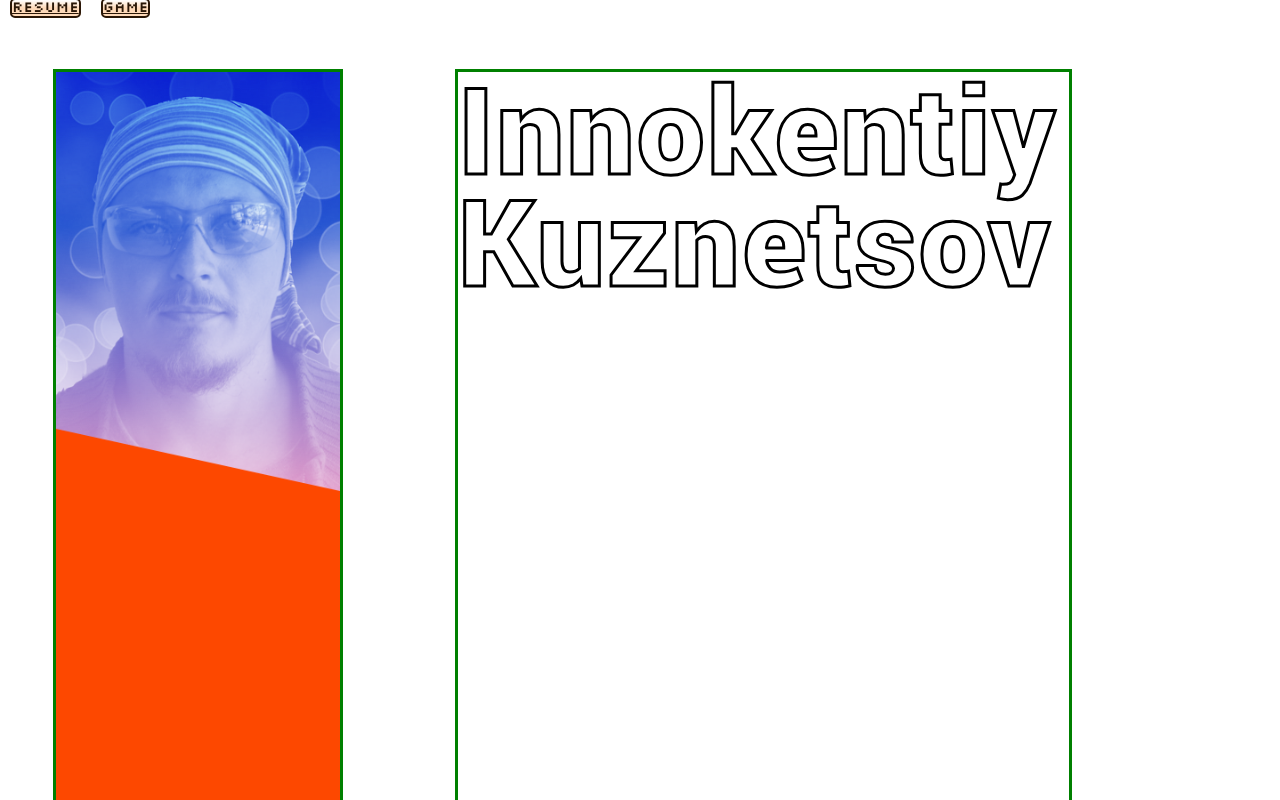
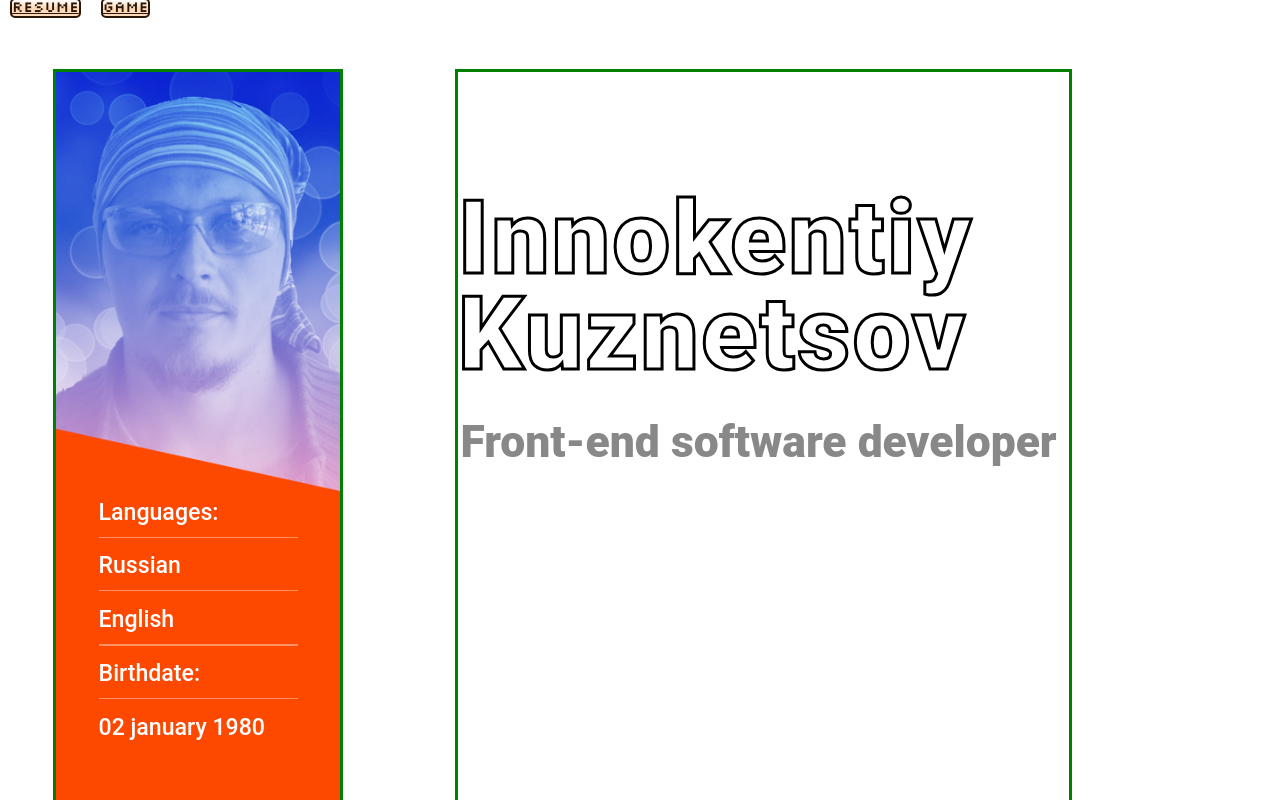
Before and after one commit to KEH9/portfolio, a React (Create React App) app: page / in a window 1280 px wide. Shown: the top 800 px of the page. Built offline with nearby package versions, Linux system fonts and the light colour scheme.

Commit message:
resume header continue

```diff
--- a/src/components/resume/Resume.css
+++ b/src/components/resume/Resume.css
@@ -1,7 +1,3 @@
-@font-face {
-  font-family: 'Roboto Black';
-  src: url("Roboto-Black.ttf");
-}
 
 
 A:visited {
@@ -65,21 +61,59 @@ color: rgb(68, 68, 68);
 
 .resume-left {
   float: left;
+  width: 22.1528vw;
+  height: 62.9861vw;
   margin-top: 4.1667vw;
   margin-left: 4.1667vw;
-  width: 22.1528vw;
-  height: 62.9861vw;
   background-color: #fd4800;
   border: 3px solid green;
 }
 
+
+.my-photo {
+  width: 100%;
+}
+
+.personal-info {
+  display: flex;
+  align-items: flex-end;
+  margin: 0 auto;
+  padding-bottom: 0.5vw;
+  width: 15.55555vw;
+  height: 3.6vw;
+  font-family: 'Roboto', Arial, sans-serif;
+  font-size: 1.8056vw;
+  font-weight: 500;
+  font-style: normal;
+  font-stretch: normal;
+  line-height: 1.54;
+  letter-spacing: normal;
+  color: #ffffff;
+  border-bottom: 1px solid #FD9166;
+
+}
+
+
+.personal-info.first {
+  margin-top: -1vw;
+}
+
+.personal-info.end-block {
+  border-bottom: 2px solid #FD9166;
+}
+
+.personal-info.last-info {
+  border-bottom: 0;
+}
+
+
 .resume-right {
   float: left;
   display: block;
+  width: 47.7431vw;
+  height: 62.9861vw;
   margin-top: 4.1667vw;
   margin-left: 8.75vw;
-  width: 47.7431vw;
-  height: 62.9861vw;
   border: 3px solid green;
 
 }
@@ -87,17 +121,25 @@ color: rgb(68, 68, 68);
 .innokentiy-kuznetsov {
   -webkit-text-stroke: 3px #000;
   font-family: 'Roboto Black', Arial, sans-serif;
-  font-size: 9.4vw;
-  font-weight: 900;
+  font-size: 8vw;
+  font-weight: 800;
   font-style: normal;
   font-stretch: normal;
   line-height: 0.93;
   letter-spacing: 2.67px;
   color: rgba(255, 255, 255, 0);
+  margin-top: 9.3vw;
 }
 
-
-
-.my-photo {
-  width: 100%;
+.frontend {
+  margin-top: 2vw;
+  margin-left: 0.2vw;
+  font-family: 'Roboto Black', Arial, sans-serif;
+  font-size: 3.4722vw;
+  font-weight: 500;
+  font-style: normal;
+  font-stretch: normal;
+  line-height: 1.6;
+  letter-spacing: normal;
+  color: #888888;
 }
--- a/src/components/resume/Resume.js
+++ b/src/components/resume/Resume.js
@@ -50,10 +50,17 @@ class Resume extends Component {
 
         <div className="resume-left">
           <img src={myPhoto} alt="me" className="my-photo" />
+          <div className="personal-info first">Languages:</div>
+          <div className="personal-info">Russian</div>
+          <div className="personal-info end-block">English</div>
+          <div className="personal-info">Birthdate:</div>
+          <div className="personal-info last-info">02 january 1980</div>
+
         </div>
 
         <div className="resume-right">
           <div className="innokentiy-kuznetsov">Innokentiy Kuznetsov</div>
+          <div className="frontend">Front-end software developer</div>
         </div>
 
         <div className="resume-rightzzz">
```
